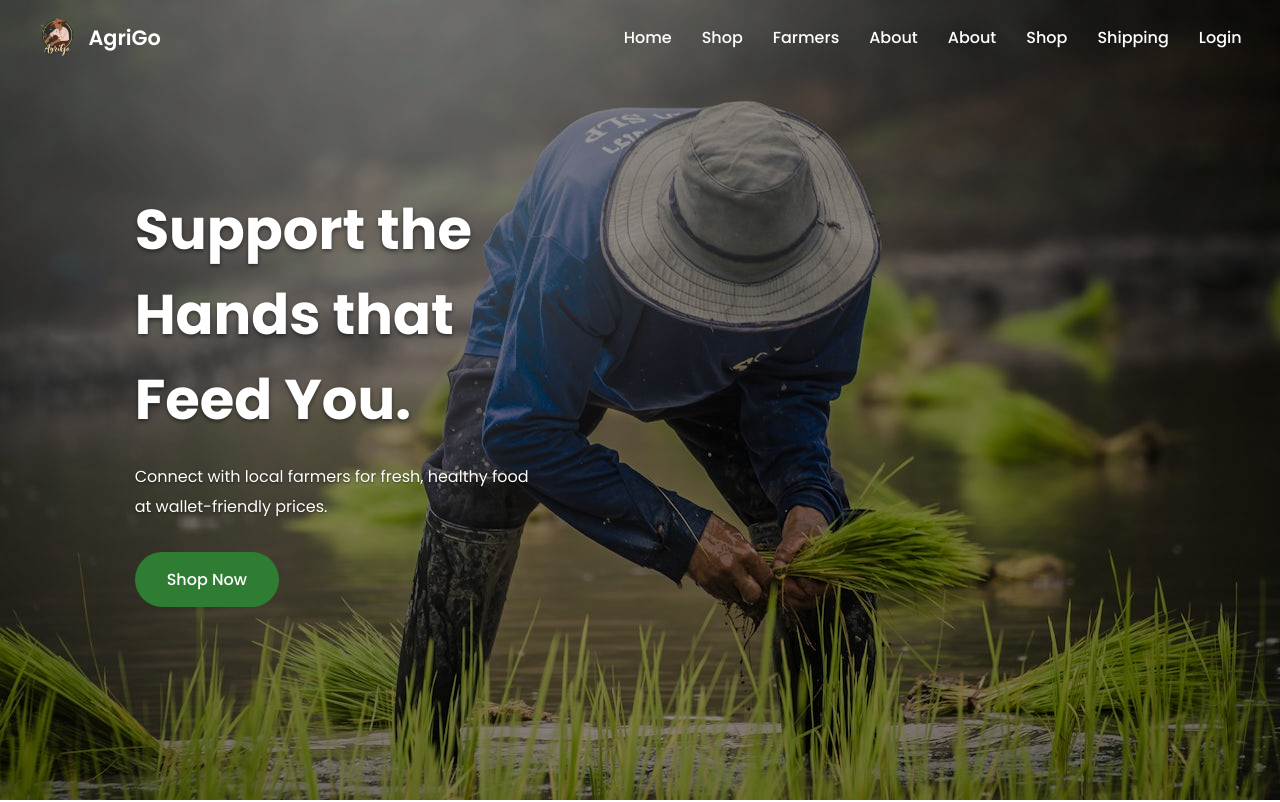
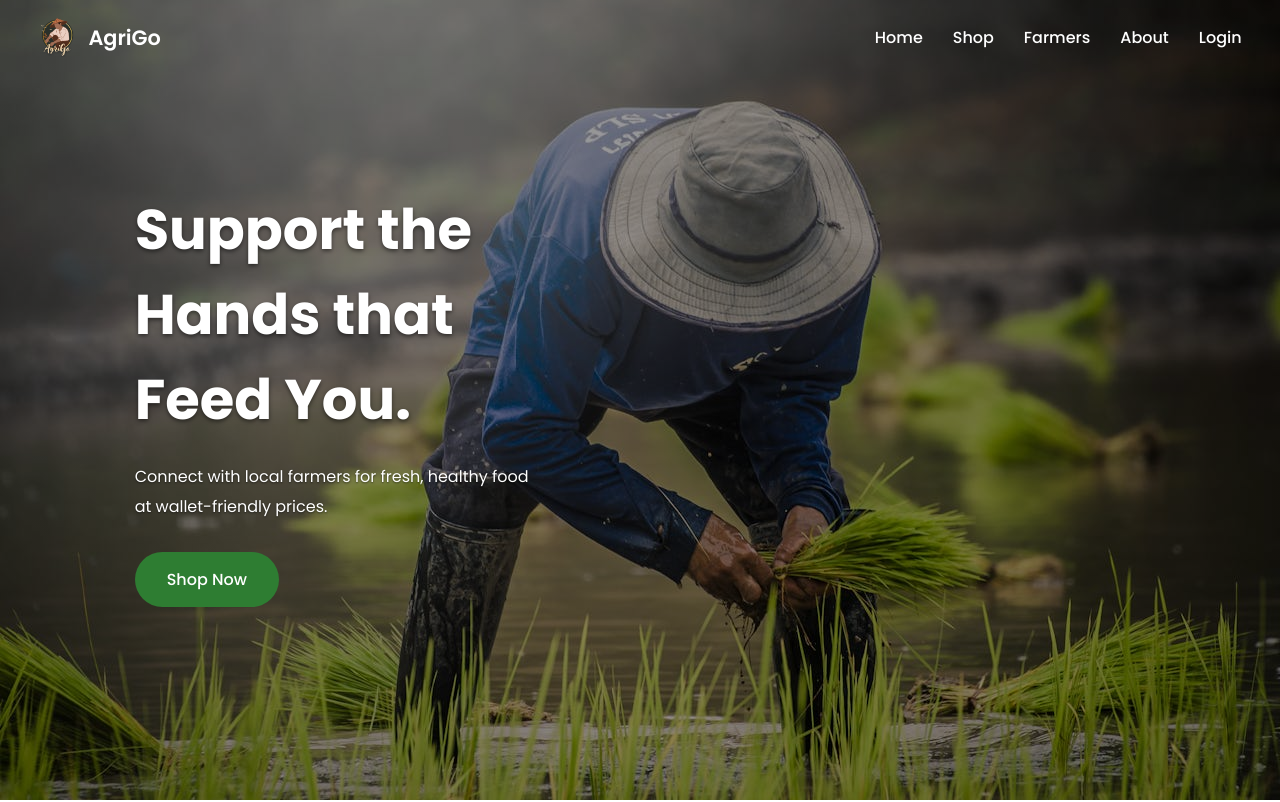
Before and after one commit to Vpirus/SYS_ARC_PROJECT, a website: page templates/index.html in a window 1280 px wide. Shown: the top 802 px of the page. Drawn offline with nearby package versions, Linux system fonts and the light colour scheme.

Commit message:
updated index and dashboard

```diff
--- a/templates/index.html
+++ b/templates/index.html
@@ -31,12 +31,9 @@
       <div class="bx bx-menu" id="menu-icon"></div>
       <ul class="navbar">
         <li><a href="#">Home</a></li>
-        <li><a href="shop.html">Shop</a></li>
+        <li><a href="shops.html">Shop</a></li>
         <li><a href="farmers.html">Farmers</a></li>
         <li><a href="about.html">About</a></li>
-        <li><a href="about.html">About</a></li>
-        <li><a href="shops.html">Shop</a></li>
-        <li><a href="shipping.html">Shipping</a></li>
         <li><a href="login.html">Login</a></li>
       </ul>
     </header>
```
